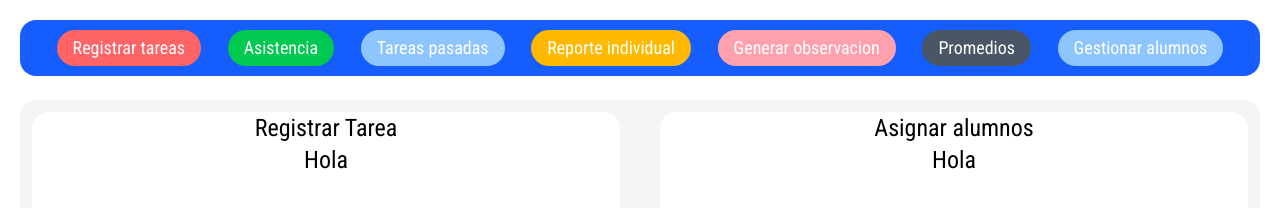
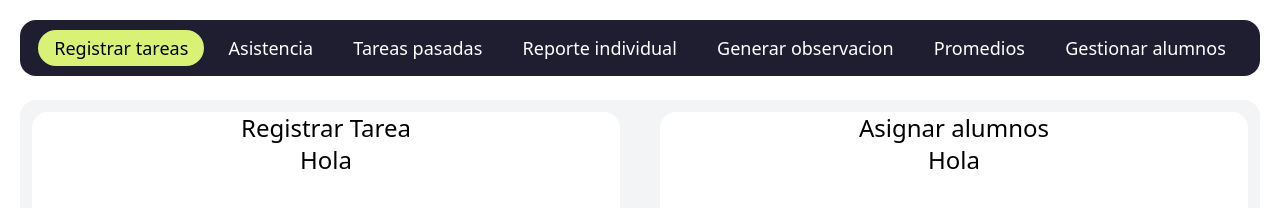
Before and after one commit to nandoalher/proyecto_personal, a website: page index.html in a window 1280 px wide. Drawn offline with Linux system fonts and the light colour scheme.

Commit message:
Avance en windows

```diff
--- a/index.html
+++ b/index.html
@@ -8,15 +8,15 @@
 </head>
 <body class="flex flex-col min-h-screen">
     <header>
-        <nav class="bg-blue-600 text-lg m-5 p-0.5 rounded-2xl">
+        <nav class="bg-regal-blackstrg text-lg m-5 p-0.5 rounded-2xl">
             <ul class="flex flex-row justify-evenly m-2">
-                <li class="bg-red-400 text-white font-display text-lg rounded-full px-4 py-1">Registrar tareas</li>
-                <li class="bg-green-500 text-white font-display text-lg rounded-full px-4 py-1">Asistencia</li>
-                <li class="bg-blue-300 text-white font-display text-lg rounded-full px-4 py-1">Tareas pasadas</li>
-                <li class="bg-amber-400 text-white font-display text-lg rounded-full px-4 py-1">Reporte individual</li>
-                <li class="bg-rose-300 text-white font-display text-lg rounded-full px-4 py-1">Generar observacion</li>
-                <li class="bg-gray-600 text-white font-display text-lg rounded-full px-4 py-1">Promedios</li>
-                <li class="bg-blue-300 text-white font-display text-lg rounded-full px-4 py-1">Gestionar alumnos</li>
+                <li class="bg-regal-green text-black font-display text-lg rounded-full px-4 py-1">Registrar tareas</li>
+                <li class="text-white font-display text-lg rounded-full px-4 py-1">Asistencia</li>
+                <li class="text-white font-display text-lg rounded-full px-4 py-1">Tareas pasadas</li>
+                <li class="text-white font-display text-lg rounded-full px-4 py-1">Reporte individual</li>
+                <li class="text-white font-display text-lg rounded-full px-4 py-1">Generar observacion</li>
+                <li class="text-white font-display text-lg rounded-full px-4 py-1">Promedios</li>
+                <li class="text-white font-display text-lg rounded-full px-4 py-1">Gestionar alumnos</li>
             </ul>
         </nav>
     </header>
--- a/src/input.css
+++ b/src/input.css
@@ -1,4 +1,9 @@
 @import "tailwindcss";
+
+@theme {
+    --color-regal-green: #d9f275;
+    --color-regal-blackstrg: #1f1e31;
+}
 
 @font-face {
     font-family: 'Roboto' ;
@@ -7,7 +12,3 @@
     font-weight: 100 700;
     font-display: swap;
 }
-
-@theme {
-    --font-display: 'Roboto', serif;
-}
```
Also changed, not shown: src/output.css.
